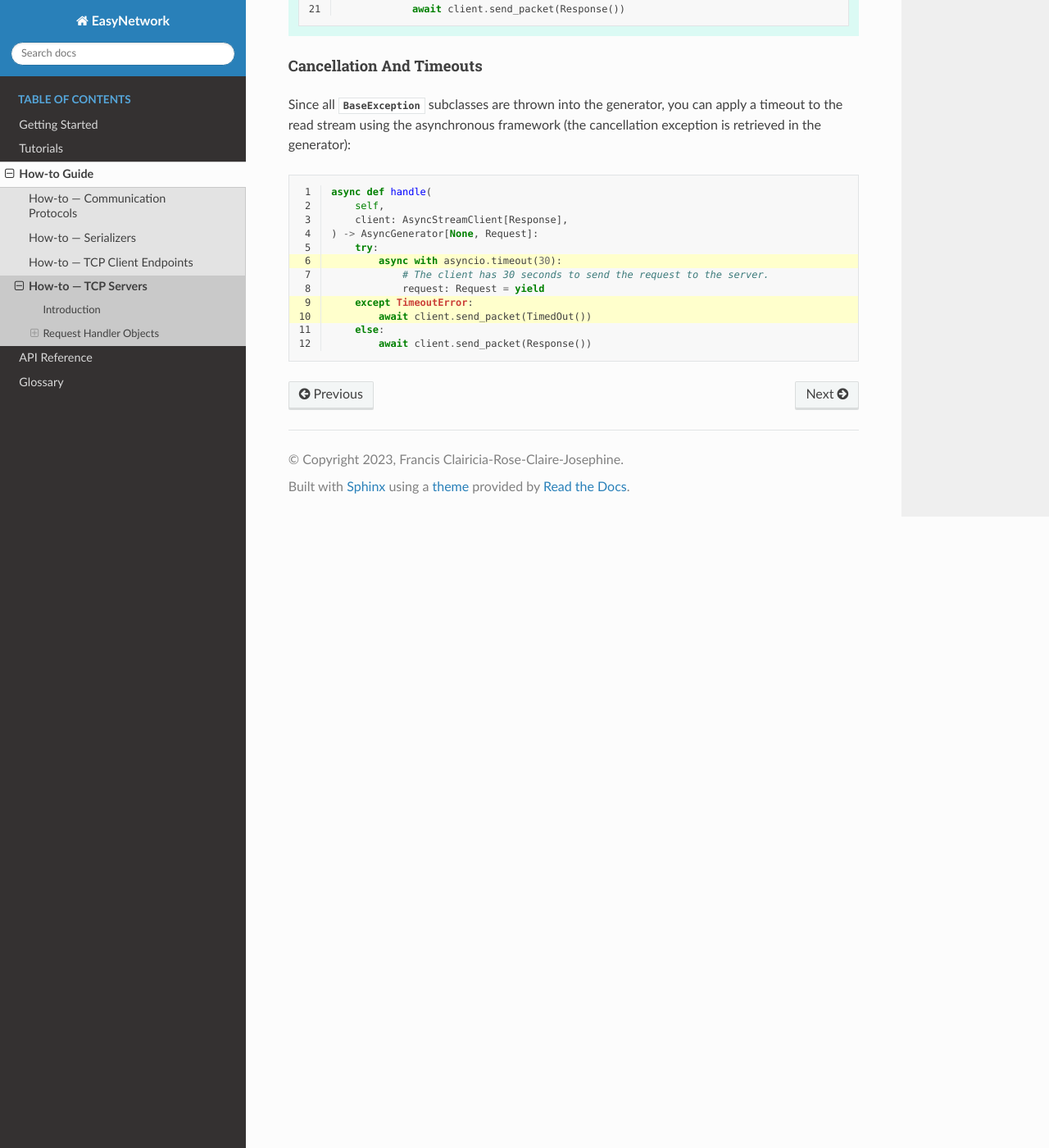
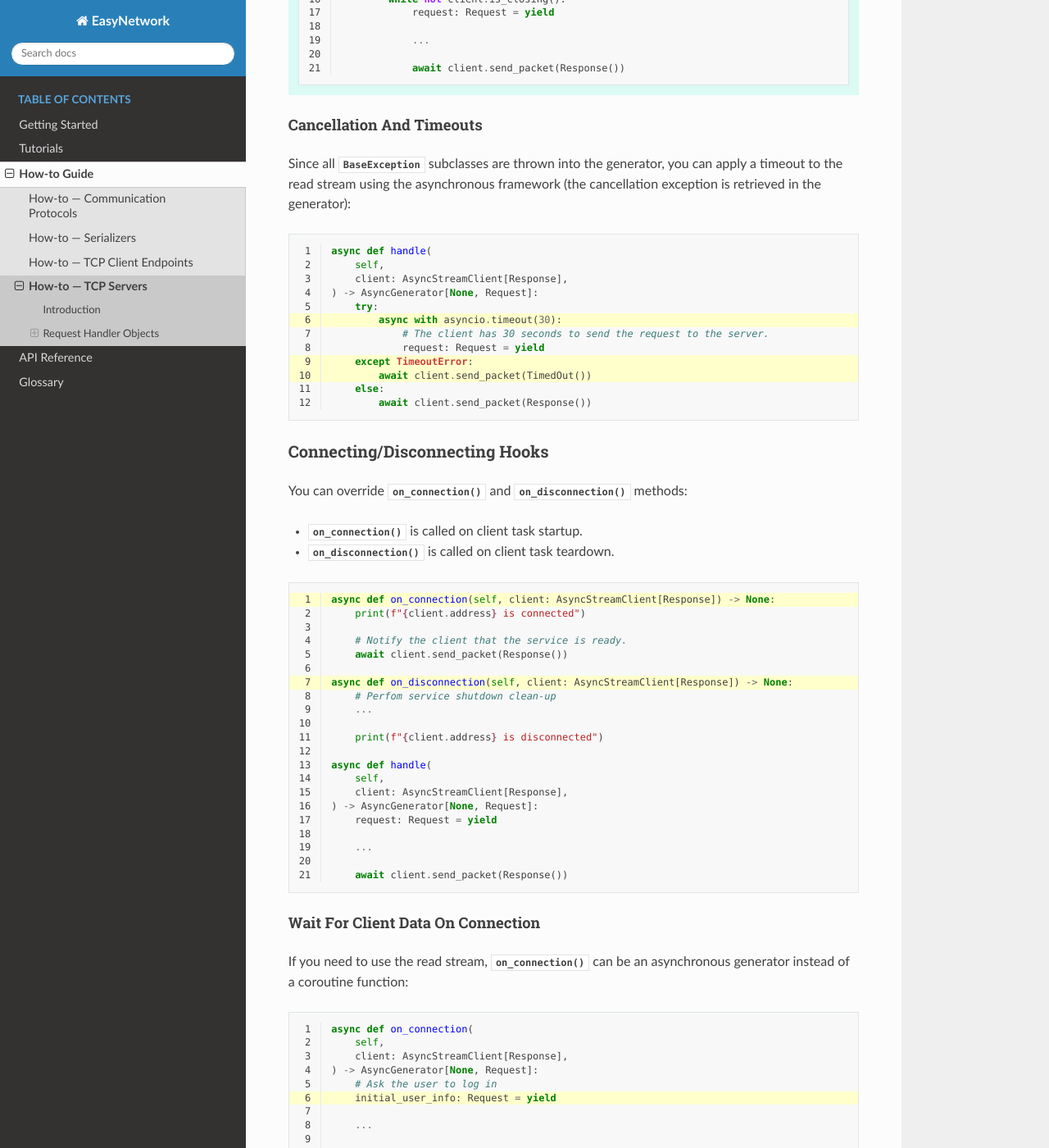
Before and after one commit to francis-clairicia/EasyNetwork, a Sphinx documentation site: the page built from docs/source/howto/tcp_servers.rst, in a window 1280 px wide and 1400 px high, scrolled down 5428 px. Shown: the whole window at 82% size. Built offline with Sphinx 7.4.7 and the Read the Docs theme 2.0.0, drawn with Linux system fonts in a browser that asks for light colours; some of the changed text lies outside the part shown.

Commit message:
[DOCS] how-to guide for TCP servers: Added full request handler part

```diff
--- a/docs/source/_include/examples/howto/tcp_servers/request_handler_explanation.py
+++ b/docs/source/_include/examples/howto/tcp_servers/request_handler_explanation.py
@@ -166,9 +166,6 @@
 
                 await client.send_packet(Response())
 
-    def need_something_else(self, request: Request, client: AsyncStreamClient[Response]) -> bool:
-        return True
-
 
 class TimeoutRequestHandler(AsyncStreamRequestHandler[Request, Response]):
     async def handle(
@@ -183,3 +180,74 @@
             await client.send_packet(TimedOut())
         else:
             await client.send_packet(Response())
+
+
+class ClientConnectionHooksRequestHandler(AsyncStreamRequestHandler[Request, Response]):
+    async def on_connection(self, client: AsyncStreamClient[Response]) -> None:
+        print(f"{client.address} is connected")
+
+        # Notify the client that the service is ready.
+        await client.send_packet(Response())
+
+    async def on_disconnection(self, client: AsyncStreamClient[Response]) -> None:
+        # Perfom service shutdown clean-up
+        ...
+
+        print(f"{client.address} is disconnected")
+
+    async def handle(
+        self,
+        client: AsyncStreamClient[Response],
+    ) -> AsyncGenerator[None, Request]:
+        request: Request = yield
+
+        ...
+
+        await client.send_packet(Response())
+
+
+class ClientConnectionAsyncGenRequestHandler(AsyncStreamRequestHandler[Request, Response]):
+    async def on_connection(
+        self,
+        client: AsyncStreamClient[Response],
+    ) -> AsyncGenerator[None, Request]:
+        # Ask the user to log in
+        initial_user_info: Request = yield
+
+        ...
+
+        # Sucessfully logged in
+        await client.send_packet(Response())
+
+    async def on_disconnection(self, client: AsyncStreamClient[Response]) -> None:
+        # Perfom log out clean-up
+        ...
+
+    async def handle(
+        self,
+        client: AsyncStreamClient[Response],
+    ) -> AsyncGenerator[None, Request]:
+        request: Request = yield
+
+        ...
+
+        await client.send_packet(Response())
+
+
+class ServiceInitializationHookRequestHandler(AsyncStreamRequestHandler[Request, Response]):
+    async def service_init(self, exit_stack: contextlib.AsyncExitStack) -> None:
+        exit_stack.callback(self._service_quit)
+
+        self.background_tasks = await exit_stack.enter_async_context(asyncio.TaskGroup())
+
+        _ = self.background_tasks.create_task(self._service_actions())
+
+    async def _service_actions(self) -> None:
+        while True:
+            await asyncio.sleep(1)
+
+            # Do some stuff each second in background
+            ...
+
+    def _service_quit(self) -> None:
+        print("Service stopped")
--- a/docs/source/howto/tcp_servers.rst
+++ b/docs/source/howto/tcp_servers.rst
@@ -150,3 +150,50 @@
    :dedent:
    :linenos:
    :emphasize-lines: 6,9-10
+
+
+Connecting/Disconnecting Hooks
+------------------------------
+
+You can override :meth:`~.AsyncStreamRequestHandler.on_connection` and :meth:`~.AsyncStreamRequestHandler.on_disconnection` methods:
+
+* :meth:`~.AsyncStreamRequestHandler.on_connection` is called on client task startup.
+
+* :meth:`~.AsyncStreamRequestHandler.on_disconnection` is called on client task teardown.
+
+.. literalinclude:: ../_include/examples/howto/tcp_servers/request_handler_explanation.py
+   :pyobject: ClientConnectionHooksRequestHandler
+   :start-after: ClientConnectionHooksRequestHandler
+   :dedent:
+   :linenos:
+   :emphasize-lines: 1,7
+
+
+Wait For Client Data On Connection
+^^^^^^^^^^^^^^^^^^^^^^^^^^^^^^^^^^
+
+If you need to use the read stream, :meth:`~.AsyncStreamRequestHandler.on_connection` can be an asynchronous generator instead of
+a coroutine function:
+
+.. literalinclude:: ../_include/examples/howto/tcp_servers/request_handler_explanation.py
+   :pyobject: ClientConnectionAsyncGenRequestHandler
+   :start-after: ClientConnectionAsyncGenRequestHandler
+   :dedent:
+   :linenos:
+   :emphasize-lines: 6
+
+
+Service Initialization
+----------------------
+
+The server will call :meth:`~.AsyncBaseRequestHandler.service_init` and pass it an :class:`~contextlib.AsyncExitStack`
+at the beginning of the :meth:`~.AsyncTCPNetworkServer.serve_forever` task to set up the global service.
+
+This allows you to do something like this:
+
+.. literalinclude:: ../_include/examples/howto/tcp_servers/request_handler_explanation.py
+   :pyobject: ServiceInitializationHookRequestHandler
+   :start-after: ServiceInitializationHookRequestHandler
+   :dedent:
+   :linenos:
+   :emphasize-lines: 1
```
Also changed, not shown: other parts of docs/source/howto/tcp_servers.rst (+1 -1 lines).
